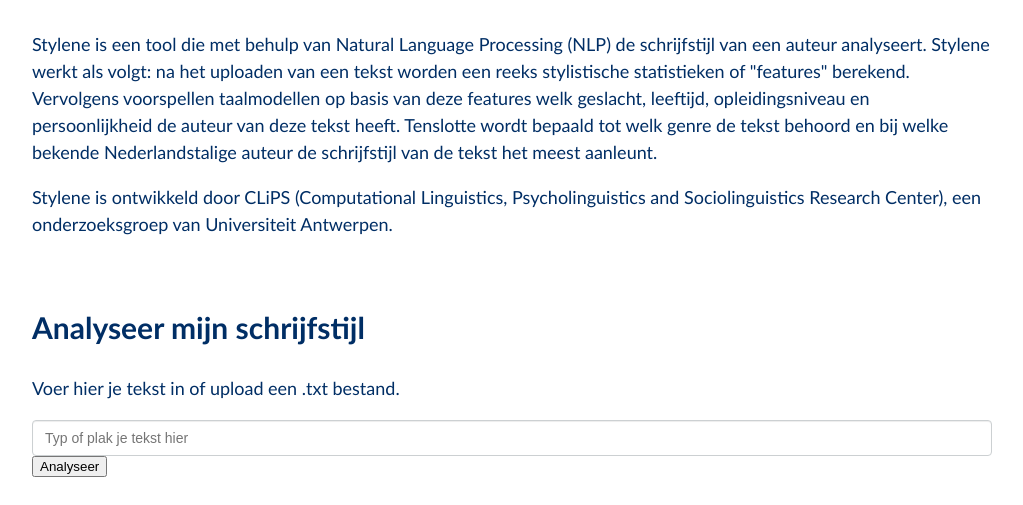
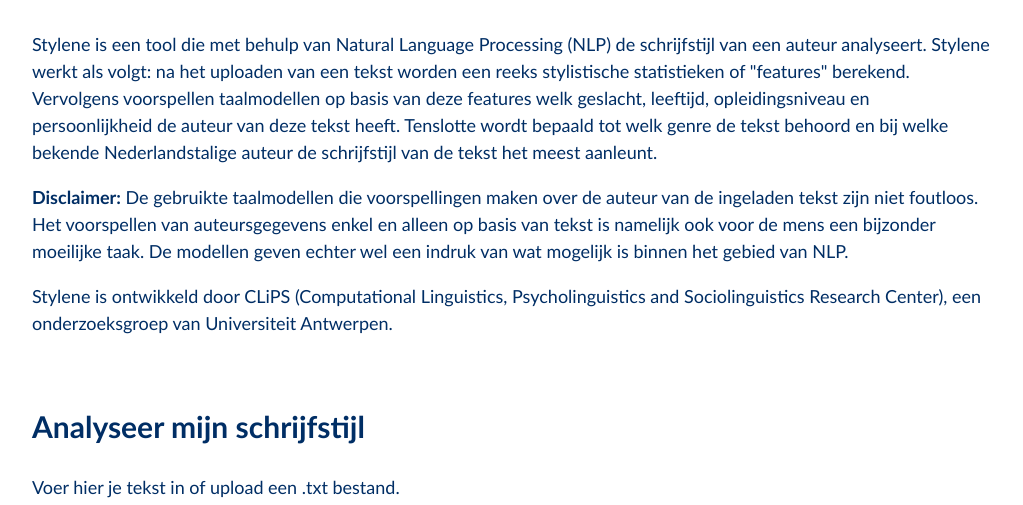
Before and after one commit to LemmensJens/stylene, a Django app: page / in a window 1280 px wide; the page is wider, and only the part inside the window is pictured. Shown: the part 300-805 px from the top of that part, without its empty margins (128-1151 px from the left). Run offline with Django 4.2, Linux system fonts and the light colour scheme.

Commit message:
update disclaimer

```diff
--- a/stylene/templates/index.html
+++ b/stylene/templates/index.html
@@ -17,6 +17,7 @@
 	<br>
 	<h2>Over</h2>
 	<p>Stylene is een tool die met behulp van Natural Language Processing (NLP) de schrijfstijl van een auteur analyseert. Stylene werkt als volgt: na het uploaden van een tekst worden een reeks stylistische statistieken of "features" berekend. Vervolgens voorspellen taalmodellen op basis van deze features welk geslacht, leeftijd, opleidingsniveau en persoonlijkheid de auteur van deze tekst heeft. Tenslotte wordt bepaald tot welk genre de tekst behoord en bij welke bekende Nederlandstalige auteur de schrijfstijl van de tekst het meest aanleunt.</p>
+	<p><b>Disclaimer:</b> De gebruikte taalmodellen die voorspellingen maken over de auteur van de ingeladen tekst zijn niet foutloos. Het voorspellen van auteursgegevens enkel en alleen op basis van tekst is namelijk ook voor de mens een bijzonder moeilijke taak. De modellen geven echter wel een indruk van wat mogelijk is binnen het gebied van NLP.</p>
 	<p>Stylene is ontwikkeld door CLiPS (Computational Linguistics, Psycholinguistics and Sociolinguistics Research Center), een onderzoeksgroep van Universiteit Antwerpen.</p>
 	<br>
 </div>
```
